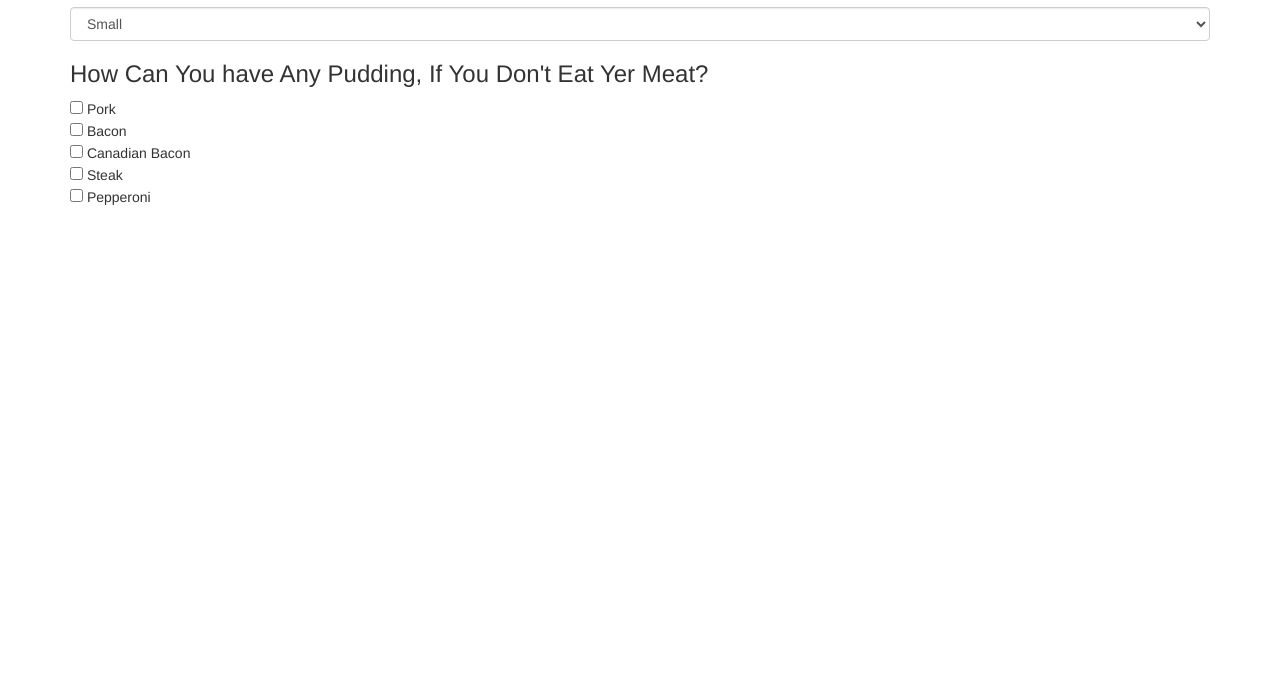
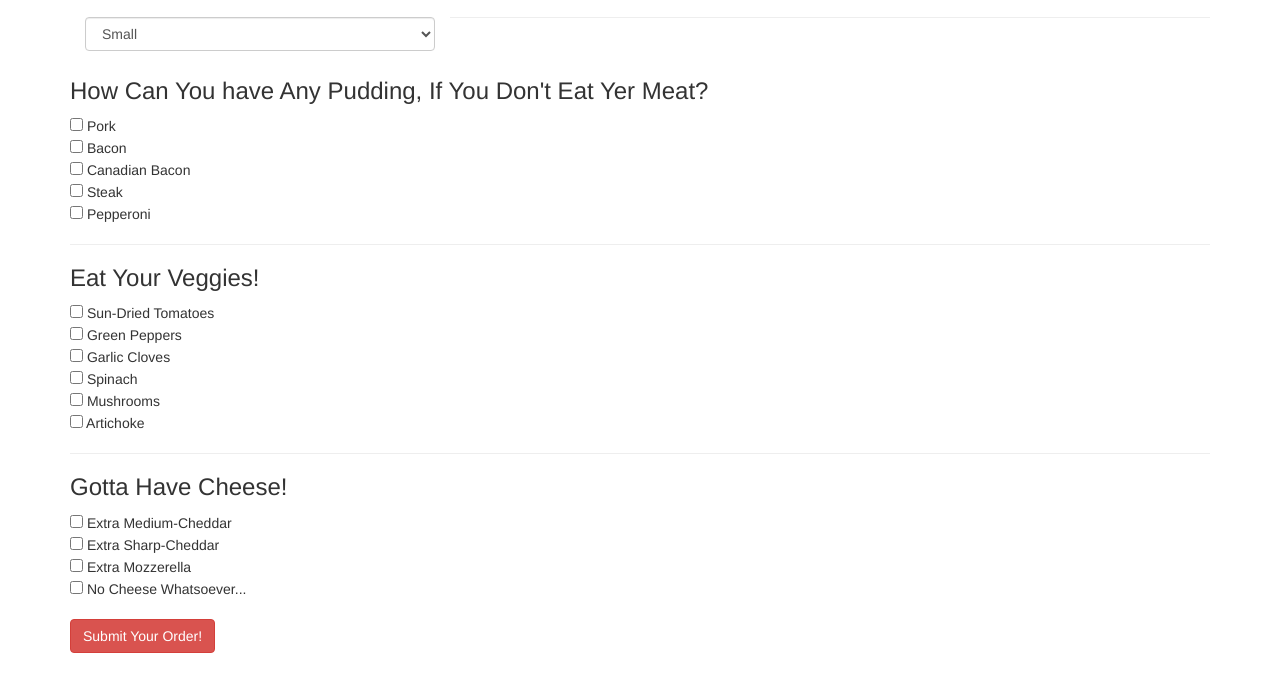
Before and after one commit to TonyBoy56/ruby-friday_project4, a plain HTML site: page index.html in a window 1280 px wide. Shown: the part 63-754 px from the top of the page. Drawn offline with Linux system fonts and the light colour scheme.

Commit message:
add cheese options to index.html .

```diff
--- a/index.html
+++ b/index.html
@@ -11,13 +11,15 @@
   <div class="container">
     <h1>Pick A Size!</h1>
     <form id="pizzaForm">
-      <div id="size" class="form-group">
+      <div id="size" class="col-sm-4">
         <select class="form-control" name="size" id="size">
           <option id="small" value="1">Small</option>
           <option id="medium" value="2">Medium</option>
           <option id="large" value="3">Large</option>
         </select>
       </div>
+      <hr>
+      <br>
       <div id="meat" class="form-group">
         <h3>How Can You have Any Pudding, If You Don't Eat Yer Meat?</h3>
         <input type="checkbox" name="topping" value="t1"> Pork <br>
@@ -26,6 +28,26 @@
         <input type="checkbox" name="topping" value="t1"> Steak <br>
         <input type="checkbox" name="topping" value="t1"> Pepperoni <br>
       </div>
+      <hr>
+      <div id="veggies" class="form-group">
+        <h3>Eat Your Veggies!</h3>
+        <input type="checkbox" name="topping" value="t1"> Sun-Dried Tomatoes <br>
+        <input type="checkbox" name="topping" value="t1"> Green Peppers <br>
+        <input type="checkbox" name="topping" value="t1"> Garlic Cloves <br>
+        <input type="checkbox" name="topping" value="t1"> Spinach <br>
+        <input type="checkbox" name="topping" value="t1"> Mushrooms <br>
+        <input type="checkbox" name="topping" value="t1"> Artichoke <br>
+      </div>
+      <hr>
+      <div>
+        <h3>Gotta Have Cheese!</h3>
+        <input type="checkbox" name="topping" value="t1"> Extra Medium-Cheddar <br>
+        <input type="checkbox" name="topping" value="t1"> Extra Sharp-Cheddar <br>
+        <input type="checkbox" name="topping" value="t1"> Extra Mozzerella <br>
+        <input type="checkbox" name="topping" value="t1"> No Cheese Whatsoever... <br>
+      </div>
+      <br>
+      <button id="orderSubmit" class="btn btn-danger">Submit Your Order!</button>
     </form>
   </div>
 </body>
```
